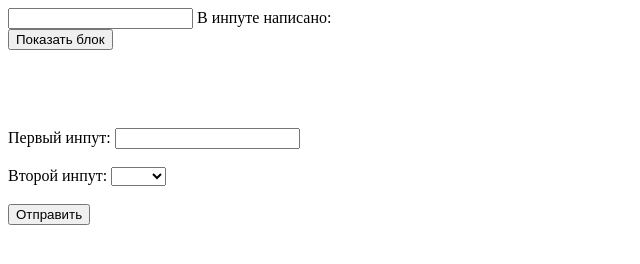
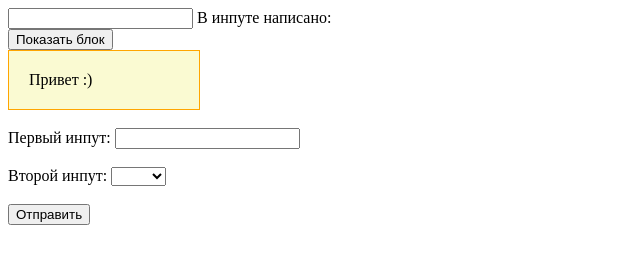
Before and after one commit to Kit1001/GB_JS_Basic, a plain HTML site: page 2.html in a window 1280 px wide. Both pictures are taken after a click on the button "Показать блок". Shown: the whole page, without its empty margins (0-640 px from the left). Drawn offline with nearby package versions, Linux system fonts and the light colour scheme.

Commit message:
Update 2.html

```diff
--- a/2.html
+++ b/2.html
@@ -66,6 +66,9 @@
   также должен меняться.
   */
 
+  const fromEl = document.querySelector('#from');
+  const spanEl = document.querySelector('span');
+  fromEl.addEventListener('input', () => { spanEl.innerText = fromEl.value; });
 
   /*
   2. При клике на кнопку с классом messageBtn необходимо элементу с классом
@@ -74,6 +77,12 @@
   2) поставить данному элементу стиль visibility в значение 'visible'.
    */
 
+  const msgBtn = document.querySelector('.messageBtn');
+  const msg = document.querySelector('.message');
+  msgBtn.addEventListener('click', () => {
+    msg.classList.add('animate__animated', 'animate__fadeInLeftBig');
+    msg.style.visibility = 'visible';
+  });
 
   /*
   3. Необходимо при отправке формы проверить, заполнены ли все поля в этой
@@ -87,6 +96,23 @@
   Если поле было чем-либо заполнено, подсветку (класс error) необходимо убрать.
    */
 
+  const els = document.querySelectorAll('.form-control');
+  const btn = document.querySelector('form>button');
+
+  btn.addEventListener('click', (event) => {
+    if (!els[0].value || !els[1].value) {
+        event.preventDefault();
+        els.forEach(el => {if (!el.value) {el.classList.add('error');}});
+    }});
+
+  els.forEach(el => {
+    el.addEventListener('input', () => {
+      !el.value ? el.classList.add('error') : el.classList.remove('error');
+    });
+    el.addEventListener('focus', () => {
+      if (!el.value) {el.classList.add('error')}
+    });
+  });
 
 </script>
 </body>
```
